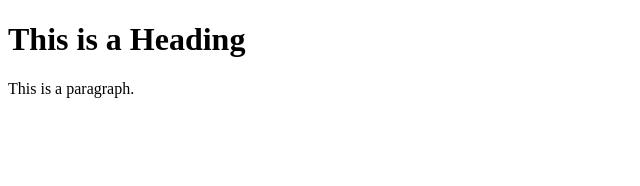
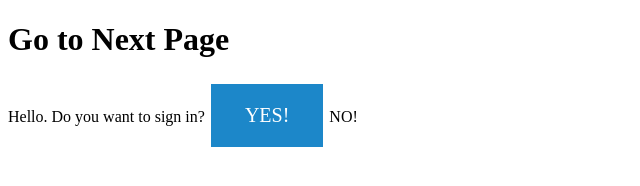
Before and after one commit to zijianxu/zijianxu.github.io, a plain HTML site: page index.html in a window 1280 px wide. Shown: the whole page, without its empty margins (0-640 px from the left). Drawn offline with Linux system fonts and the light colour scheme.

Commit message:
Add files via upload

```diff
--- a/index.html
+++ b/index.html
@@ -1,12 +1,28 @@
 <!DOCTYPE html>
 <html>
 <head>
-    <title>Page Title</title>
+    <title>Hello world</title>
+
+    <style>
+        .button {
+            background-color: #1c87c9;
+            border: none;
+            color: white;
+            padding: 20px 34px;
+            text-align: center;
+            text-decoration: none;
+            display: inline-block;
+            font-size: 20px;
+            margin: 4px 2px;
+            cursor: pointer;
+        }
+    </style>
+
 </head>
 <body>
 
-<h1>This is a Heading</h1>
-<p>This is a paragraph.</p>
+<h1>Go to Next Page</h1>
+<p>Hello. Do you want to sign in? <a href="owner.html" class="button">YES!</a>   NO!</p>
 
 </body>
 </html>
```
Also changed, not shown: owner.html (added, +12 -0 lines).
